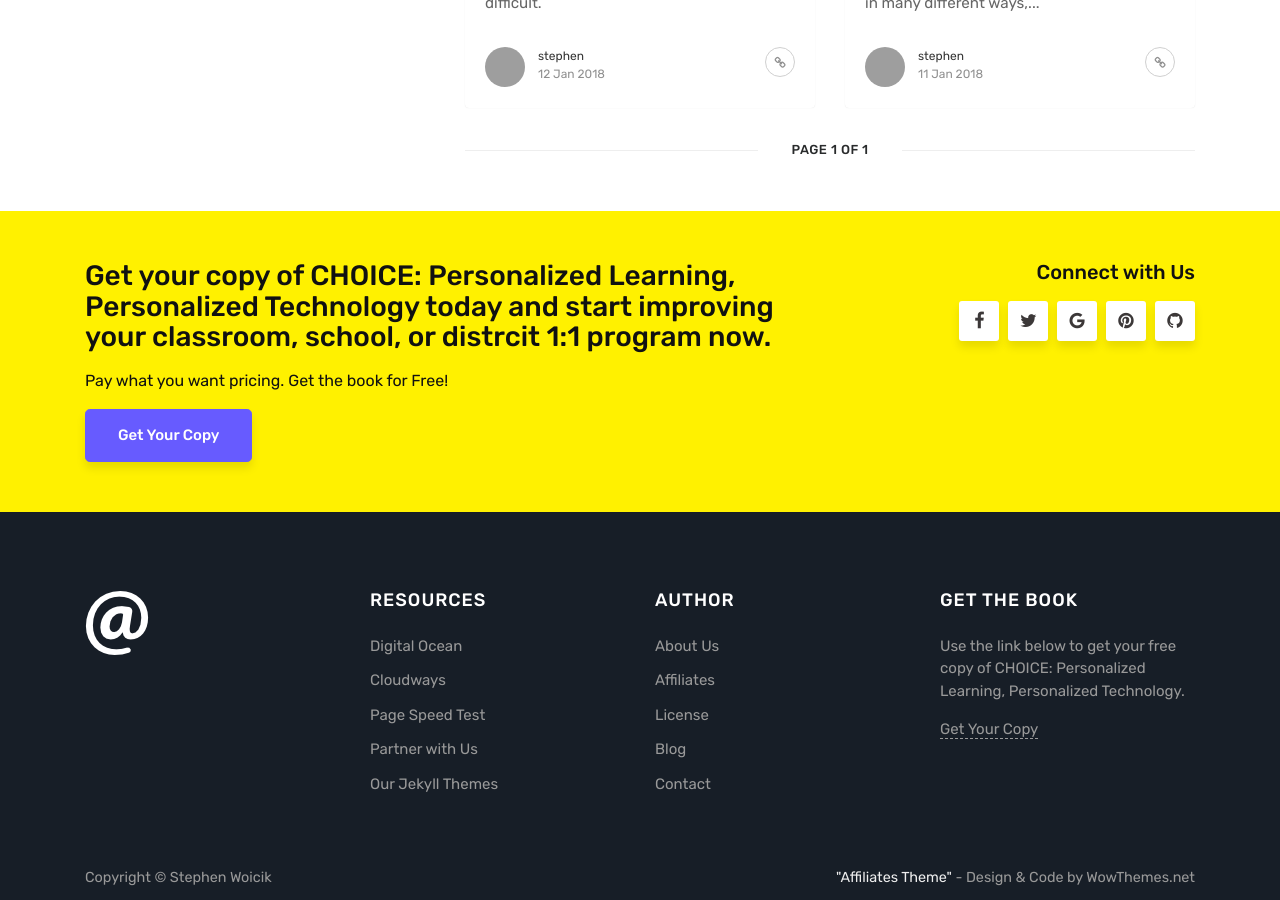
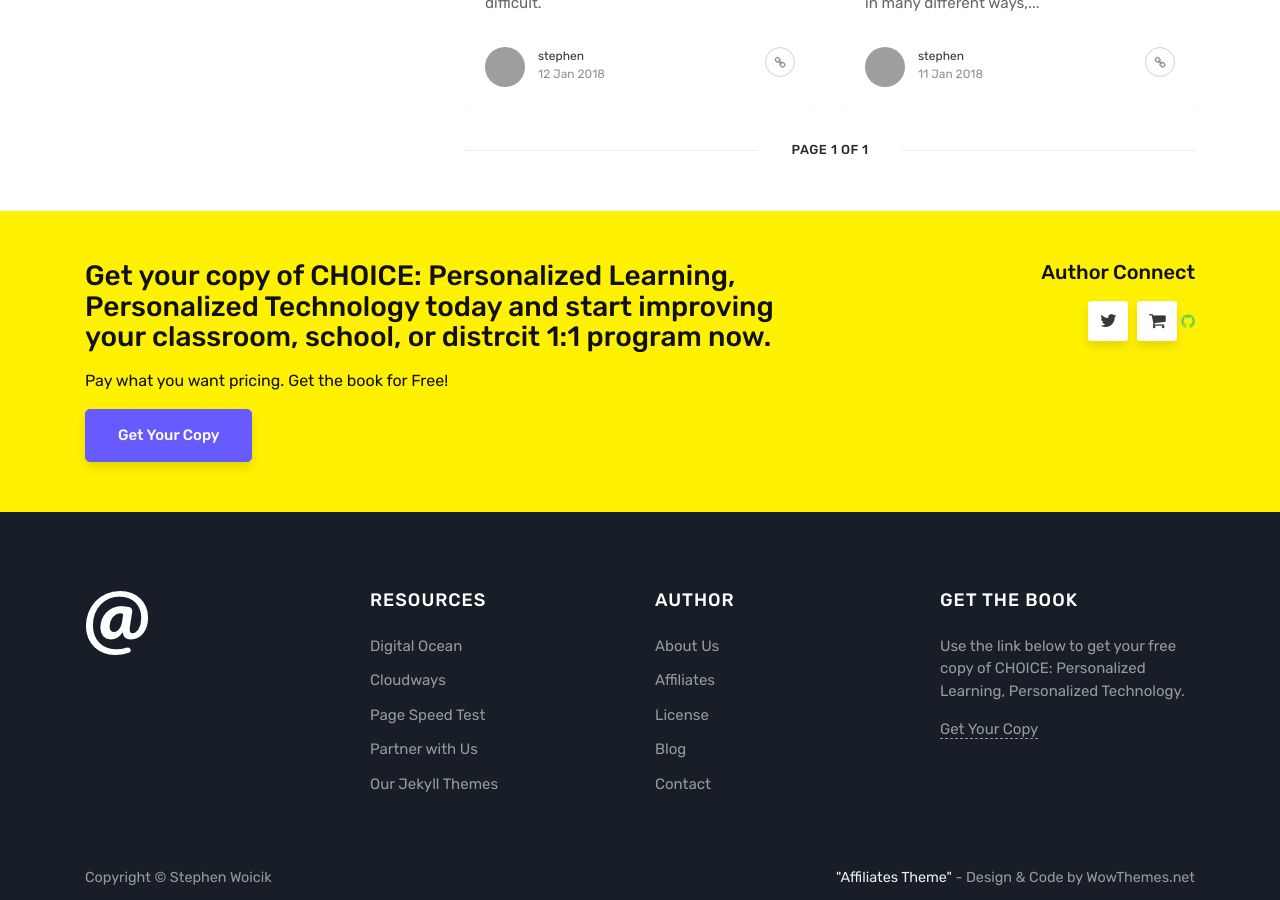
Before and after one commit to swoicik/book-cyod, a Jekyll site: the page built from index.html, in a window 1280 px wide and 900 px high, scrolled down 1955 px. Built offline with Jekyll 4.4.1, drawn with Linux system fonts in a browser that asks for light colours; the list of posts is cut into pages by our own code; comment, search, counter and statistics services are not loaded; grey boxes are pictures that could not be loaded.

Commit message:
updated social icons

```diff
--- a/_layouts/default.html
+++ b/_layouts/default.html
@@ -105,12 +105,10 @@
                     <a class="btn btn-primary btn-lg" href="https://gumroad.com/l/CvEGu">Get Your Copy</a>
                 </div>
                 <div class="col-md-4 text-right footersocial">
-                    <h5>Connect with Us</h5>
-                    <i class="fa fa-facebook"></i>
-                    <i class="fa fa-twitter"></i>
-                        <i class="fa fa-google"></i>
-                     <i class="fa fa-pinterest"></i>
-                     <i class="fa fa-github"></i>
+                    <h5>Author Connect</h5>
+                    <a href="https://twitter.com/swoicik"><i class="fa fa-twitter"></i></a>
+                    <a href="https://gumroad.com/l/CvEGu"><i class="fa fa-shopping-cart"></i></a>
+                    <a href="https://github.com/swoicik/"<i class="fa fa-github"></i></a>
                 </div>
             </div>
         </div>
```
